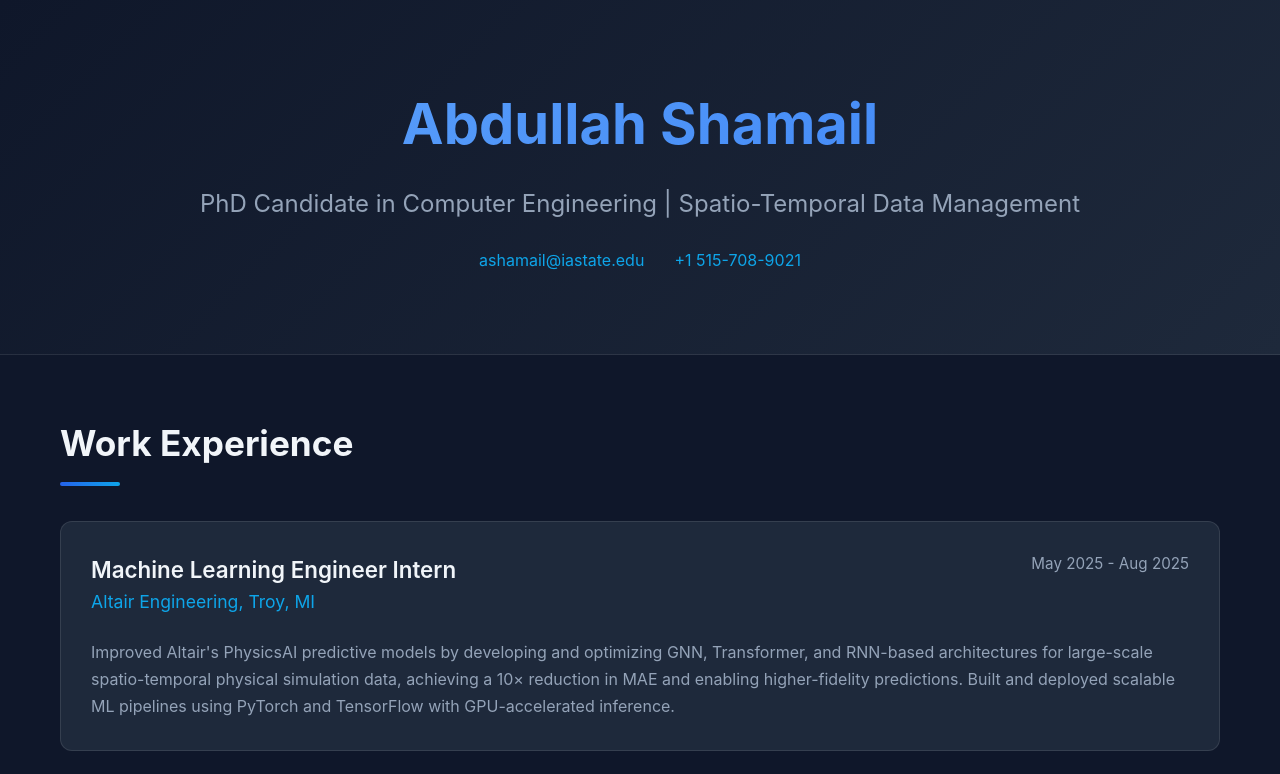
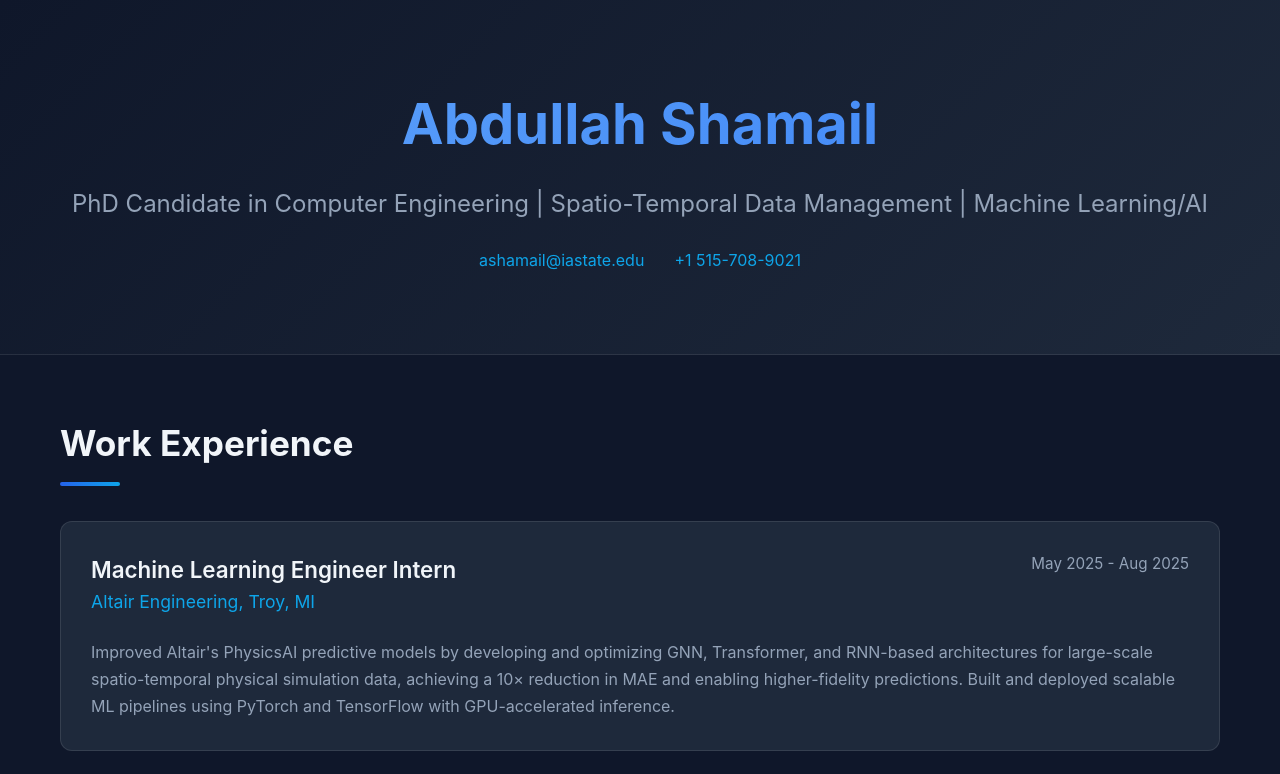
Before and after one commit to abdullahshamail/abdullahshamail.github.io, a plain HTML site: page index.html in a window 1280 px wide. Shown: the top 774 px of the page. Drawn offline with Linux system fonts and the light colour scheme.

Commit message:
Update index.html

```diff
--- a/index.html
+++ b/index.html
@@ -253,7 +253,7 @@
 <body>
     <div class="hero">
         <h1>Abdullah Shamail</h1>
-        <div class="subtitle">PhD Candidate in Computer Engineering | Spatio-Temporal Data Management</div>
+        <div class="subtitle">PhD Candidate in Computer Engineering | Spatio-Temporal Data Management | Machine Learning/AI</div>
         <div class="contact-info">
             <a href="mailto:ashamail@iastate.edu">ashamail@iastate.edu</a>
             <a href="tel:+15157089021">+1 515-708-9021</a>
```
